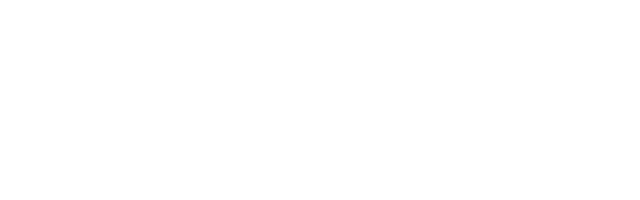
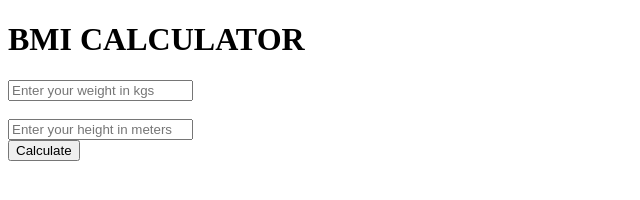
Before and after one commit to Adeeba-Arif/BMI-Calculator, a plain HTML site: page index.html in a window 1280 px wide. Shown: the whole page, without its empty margins (0-640 px from the left). Drawn offline with Linux system fonts and the light colour scheme.

Commit message:
html file complete

```diff
--- a/index.html
+++ b/index.html
@@ -7,6 +7,19 @@
     <link rel="stylesheet" href="./style.css">
 </head>
 <body>
+    <div class="container">
+        <div class="header">
+            <h1>BMI CALCULATOR</h1>
+        </div>
+        <div class="input">
+            <input type="number" placeholder="Enter your weight in kgs"> <br> <br>
+            <input type="number" placeholder="Enter your height in meters">
+        </div>
+        <div class="btn">
+            <button>Calculate</button>
+        </div>
+        <div class="output"></div>
+    </div>
     <script src="./script.js"></script>
 </body>
 </html>
```
